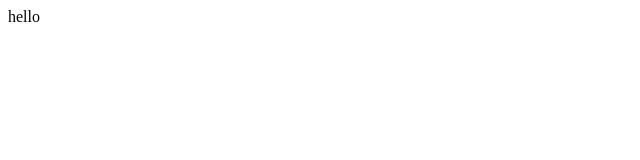
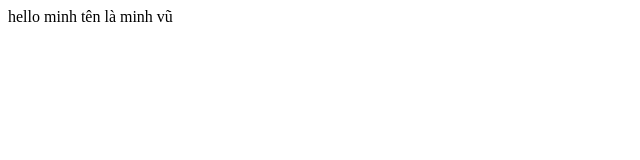
Before and after one commit to GitMinhVu/hellogit, a plain HTML site: page index.html in a window 1280 px wide. Shown: the whole page, without its empty margins (0-640 px from the left). Drawn offline with Linux system fonts and the light colour scheme.

Commit message:
Update index.html

```diff
--- a/index.html
+++ b/index.html
@@ -8,5 +8,7 @@
   </head>
   <body>
     hello
+    minh tên là minh vũ
+
   </body>
 </html>
```
